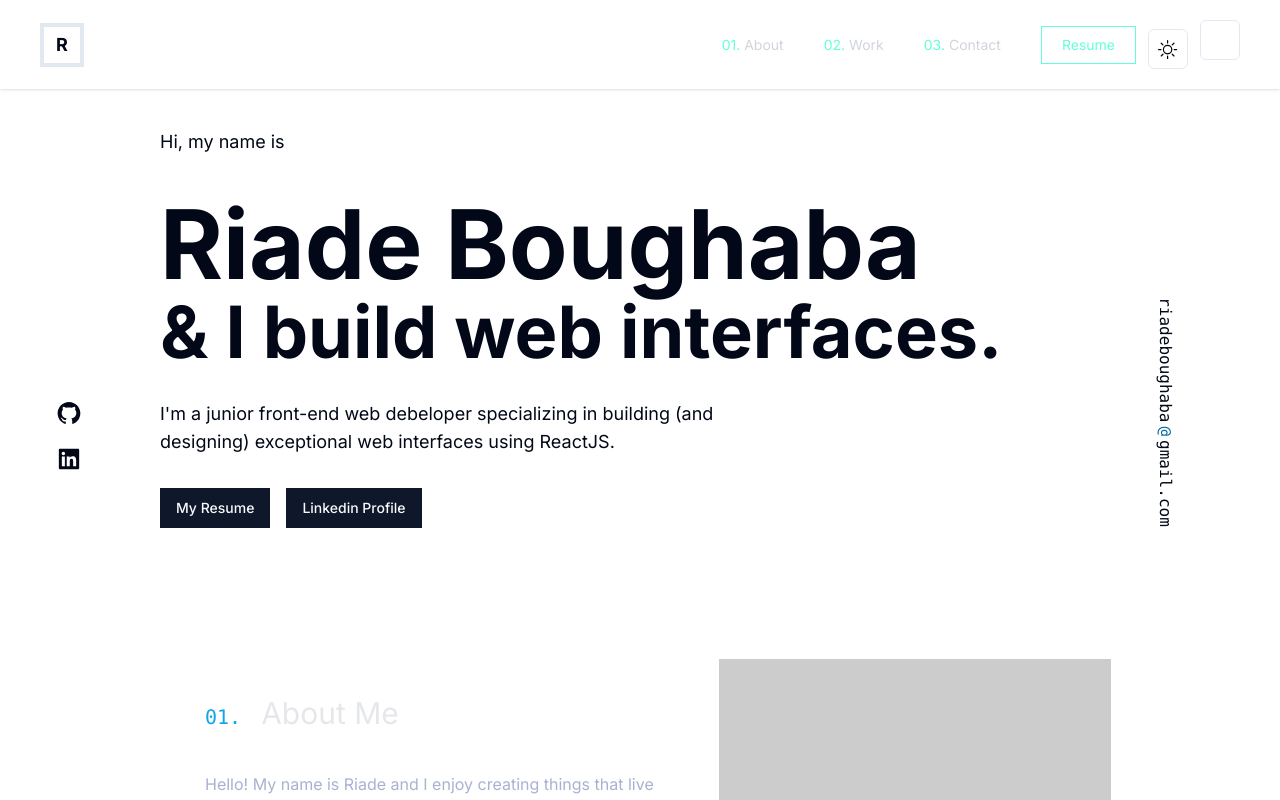
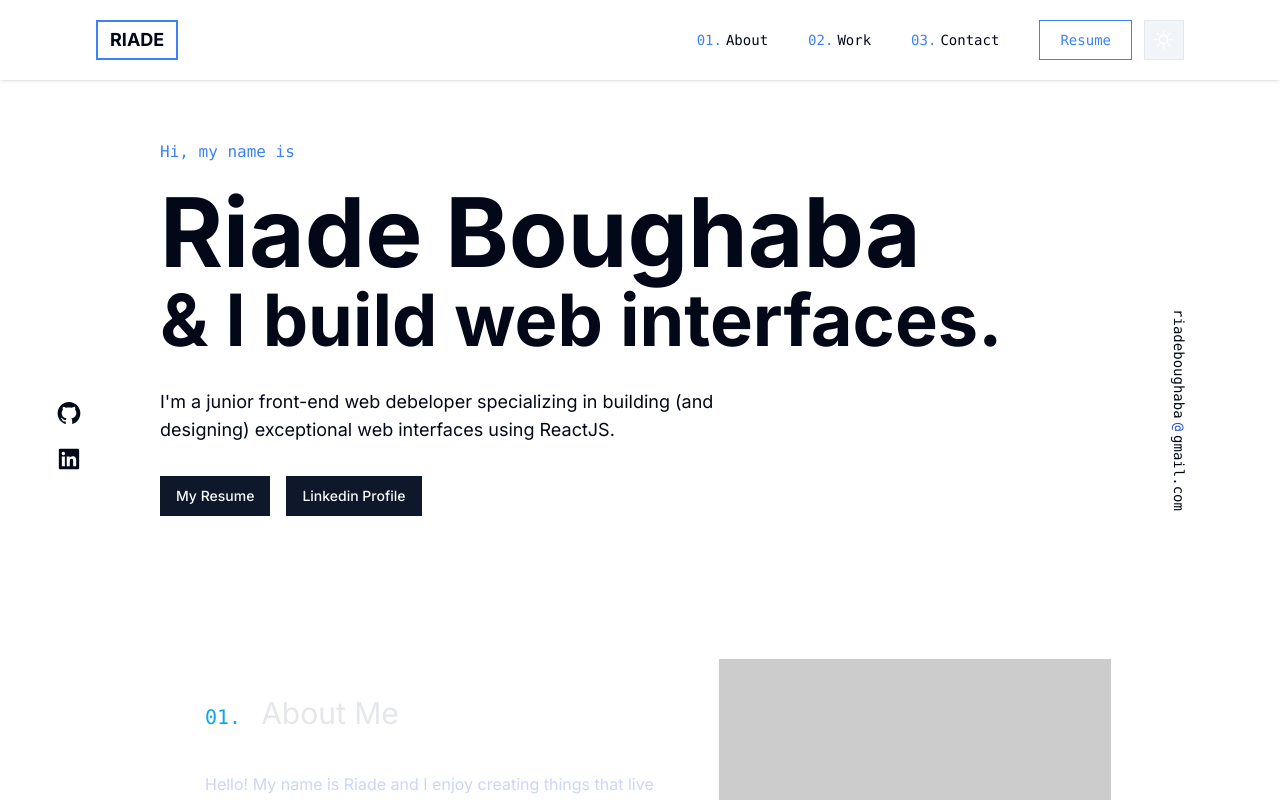
Before and after one commit to Riade-bg/riadeportfolio, a Next.js app in the folder v2portfolio/: page / in a window 1280 px wide. Shown: the top 800 px of the page. Built offline with nearby package versions, Linux system fonts and the light colour scheme.

Commit message:
Update M1.1

```diff
--- a/v2portfolio/app/components/about/about.tsx
+++ b/v2portfolio/app/components/about/about.tsx
@@ -15,7 +15,7 @@ const About = () => {
                     text-2xl md:text-3xl text-gray-200 mb-10">
                     <span className="md:text-xl text-sky-500 font-mono mr-5">01.</span> About Me
                 </h1>
-                <div className="text-[#a8b2d1] text-base">
+                <div className="text-[#ccd6f6] text-base">
                     <p className="text-center md:text-start mb-6 leading-relaxed font-poppins">
                         Hello! My name is Riade and I enjoy creating things that live on the internet. My interest in front-end web development started back in 2012 when I decided to try editing custom templates — turns out inspecting a custom reblog button taught me a lot about HTML & CSS!
                         Fast-forward to today, and I've had the privilege of working as a <span className="text-sky-500 font-bold">freelance developer and a developer at student-organization in my university as front-end web developer. </span>  My main focus these days is building accessible, inclusive front-end interfaces and digital experiences for a variety of clients.
--- a/v2portfolio/app/components/header/header.tsx
+++ b/v2portfolio/app/components/header/header.tsx
@@ -6,7 +6,7 @@ const Header = () => {
     return(
       <>
         <div className='px-10 md:px-40 h-screen md:h-[655px] flex flex-col justify-center items-start'>
-            <span className="mb-10 font-fira text-lg">Hi, my name is</span>
+            <span className="mb-5 font-mono text-base text-blue-500">Hi, my name is</span>
             <h1 className="text-5xl lg:text-8xl md:text-6xl font-bold mb-1">Riade Boughaba</h1>
             <h2 className="text-2xl lg:text-7xl md:text-5xl font-bold">& I build web interfaces.</h2>
             <p className="my-8 w-full md:w-2/3 text-base md:text-lg">
@@ -24,17 +24,17 @@ const Header = () => {
         </div>
         <div className="h-1/2 fixed flex flex-col top-[50%] left-14
         after:absolute after:h-20 after:w-[0.5px] after:bg-white after:bottom-0 after:left-3">
-            <p className="hover:text-sky-500 transition-all cursor-pointer mb-5">
+            <p className="hover:text-blue-500 transition-all cursor-pointer mb-5">
                 <AiFillGithub size={26} />
             </p>
-            <p className="hover:text-sky-500 transition-all cursor-pointer mb-10">
+            <p className="hover:text-blue-500 transition-all cursor-pointer mb-10">
                 <AiFillLinkedin size={26} />
             </p>
         </div>
         <div className="h-1/2 fixed flex flex-col top-[50%] right-0 font-mono
         after:absolute after:h-20 after:w-[0.5px] after:bg-white after:bottom-0 after:right-28">
-            <p className="hover:text-sky-500 transition-all cursor-pointer rotate-90">
-                riadeboughaba<span className="text-sky-700 mx-1">@</span>gmail.com
+            <p className="hover:text-blue-500 text-sm transition-all cursor-pointer rotate-90">
+                riadeboughaba<span className="text-blue-700 mx-1">@</span>gmail.com
             </p>
         </div>
       </>
--- a/v2portfolio/app/components/navbar/navbar.tsx
+++ b/v2portfolio/app/components/navbar/navbar.tsx
@@ -13,19 +13,19 @@ import { Button } from '@/components/ui/button';
 
 const Navbar = () => {
     const [menu, setMenu] = useState(false);
+    const [darkMode, setDarkMode] = useState(true)
     const router = useRouter()
     const { setTheme } = useTheme()
     return (
         <>
-            <nav className="w-full top-0 flex flex-1 justify-between items-center px-10 py-5 shadow fixed backdrop-blur">
-                <div>
-                    <h1 onClick={() => router.push("/")} className="px-3 py-1 transition
-                    border-4 hover:border-sky-500 hover:text-sky-500
+            <nav className="w-full top-0 flex flex-1 justify-between items-center px-24 py-5 shadow fixed backdrop-blur">
+                <div className='border-blue-500 transition-ll border-2'>
+                    <h1 onClick={() => router.push("/")} className="px-3 py-1 transition hover:text-blue-500
                     text-lg font-bold cursor-pointer">
-                        R
+                        RIADE
                     </h1>
                 </div>
-                <ul className="flex text-gray-300 text-sm font-work items-center">
+                <ul className="flex dark:text-gray-300 text-sm font-mono items-center">
                     {[
                         {
                             index: "01.",
@@ -43,37 +43,47 @@ const Navbar = () => {
                         <li
                             key={index}
                             onClick={() => router.push(`#${item.link}`)}
-                            className="cursor-pointer font-fira hover:text-[#64ffda] mr-10 capitalize hidden md:flex items-center transition-all"
+                            className="cursor-pointer hover:text-blue-500 mr-10 capitalize hidden md:flex items-center transition-all"
                         >
-                            <span className="text-[#64ffda] mr-1">
+                            <span className="text-blue-500 mr-1">
                                 {item.index}
                             </span>
                             <p>{item.link}</p>
                         </li>
                     ))}
                     <li>
-                        <a
-                            href={"/"}
-                            download
-                            className="hidden md:flex px-5 py-2 text-sm text-[#64ffda] rounded-none border border-[#64ffda]
-                            font-work hover:bg-sky-400/20 transition-all items-center"
+                        <Button variant={"outline"}
+                            className="hidden md:flex px-5 py-2 text-sm text-blue-500 rounded-none border border-blue-500
+                            font-work hover:bg-blue-500/20 transition-all items-center"
                         >
                             Resume
                             {/* <span>
                                 <HiDownload />
                             </span> */}
-                        </a>
+                        </Button>
                     </li>
                     <li>
-                    <Button variant="outline" className='ml-3 text-black' size="icon" onClick={() => setTheme("light")}>
-                        <BsSun className="h-[1.2rem] w-[1.2rem] rotate-0 scale-100 transition-all dark:-rotate-90 dark:scale-0" />
-                    </Button>
-                    <Button variant="outline" className='ml-3' size="icon" onClick={() => setTheme("dark")}>
-                        <MdOutlineDarkMode className="absolute h-[1.2rem] w-[1.2rem] rotate-90 scale-0 transition-all dark:rotate-0 dark:scale-100" />
-                    </Button>
+                        <div className='bg-red-100 flex items-center ml-3'>
+                            {darkMode && (
+                                <Button variant="secondary" className='text-black border rounded-none' size="icon" onClick={() => {
+                                    setTheme("light"),
+                                    setDarkMode(false)
+                                }}>
+                                    <BsSun className="text-white h-[1.2rem] w-[1.2rem] transition-all" />
+                                </Button>
+                            )}
+                            {!darkMode && (
+                                <Button variant="secondary" className='rounded-none' size="icon" onClick={() => {
+                                    setTheme("dark")
+                                    setDarkMode(true)
+                                }}>
+                                    <MdOutlineDarkMode className="absolute h-[1.2rem] w-[1.2rem] transition-all" />
+                                </Button>
+                            )}
+                        </div>
                     </li>
                     <li
-                        className="md:hidden text-white text-lg p-2 cursor-pointer rounded-md bg-sky-700/80"
+                        className="md:hidden text-white text-lg p-2 cursor-pointer rounded-md bg-blue-700/80"
                         onClick={() => setMenu(true)}
                     >
                         {/* <HiMenu /> */}
@@ -91,7 +101,7 @@ const Navbar = () => {
                     >
                         <ul className="px-5 right-0 text-gray-300 text-2xl relative w-9/12 h-full w-full bg-[#09192e] flex flex-col items-center justify-center font-work">
                             <li
-                                className="text-2xl absolute top-2 right-7 cursor-pointer top-0 p-1 m-4 bg-sky-700/80 flex justify-end text-white rounded-md"
+                                className="text-2xl absolute top-2 right-7 cursor-pointer top-0 p-1 m-4 bg-blue-700/80 flex justify-end text-white rounded-md"
                                 onClick={() => setMenu(false)}
                             >
                                 <AiOutlineClose />
@@ -115,7 +125,7 @@ const Navbar = () => {
                                     className="mb-5 capitalize flex flex-col items-center transition-all"
                                     onClick={() => setMenu(false)}
                                 >
-                                    <span className="text-sky-500 text-base">
+                                    <span className="text-blue-500 text-base">
                                         {item.index}
                                     </span>
                                     <a href={`#${item.link}`}>{item.link}</a>
@@ -125,8 +135,8 @@ const Navbar = () => {
                                 <a
                                     href={"/"}
                                     download
-                                    className="flex flex-1 justify-center px-5 py-3 text-sm w-4/6 mx-auto text-sky-300 rounded border border-sky-300
-                                                font-work hover:bg-sky-400/20 transition-all items-center"
+                                    className="flex flex-1 justify-center px-5 py-3 text-sm w-4/6 mx-auto text-blue-300 rounded border border-blue-300
+                                                font-work hover:bg-blue-400/20 transition-all items-center"
                                 >
                                     {/* Resume <HiDownload className="ml-2" /> */}
                                 </a>
```
